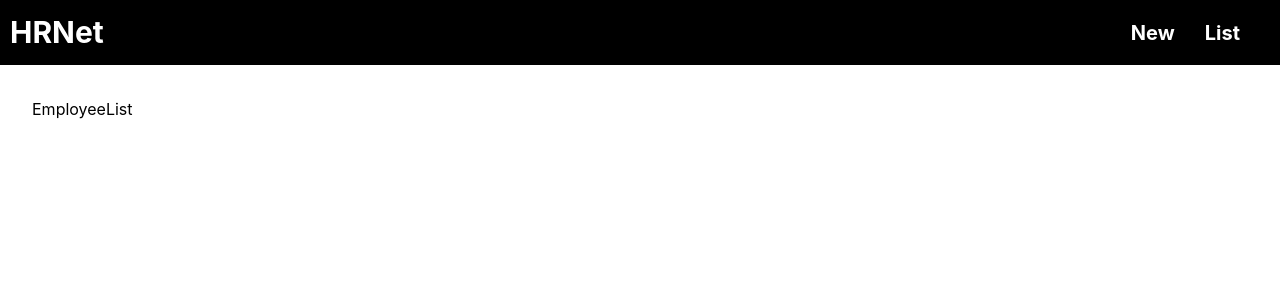
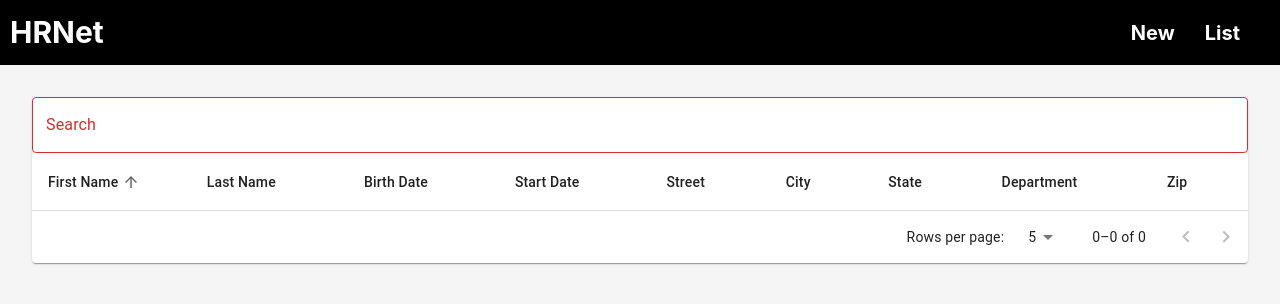
Before and after one commit to etienne-coyac/openclassrooms-projet14, a React app: page /employee-list in a window 1280 px wide. Shown: the top 304 px of the page. Built offline with nearby package versions, Linux system fonts and the light colour scheme; the HTML template or start-up script is replaced by a standard one.

Commit message:
feat: added search bar in table

```diff
--- /dev/null
+++ b/src/components/EmployeeTable.tsx
@@ -0,0 +1,162 @@
+import { useMemo, useState } from "react";
+import { Employee } from "../types/employee.types";
+import {
+  Box,
+  Paper,
+  Table,
+  TableBody,
+  TableCell,
+  TableContainer,
+  TablePagination,
+  TableRow,
+  TextField
+} from "@mui/material";
+import { useSelector } from "react-redux";
+import { RootState } from "../app/store";
+import EnhancedTableHead from "./EnhancedTableHead";
+
+function EmployeeTable() {
+  const [stringFilter, setStringFilter] = useState<string>("");
+  function descendingComparator<T>(a: T, b: T, orderBy: keyof T) {
+    const compA = a[orderBy];
+    const compB = b[orderBy];
+
+    if (compA === "" && compB === "") return 0;
+    if (compA === undefined || compA === null) return order === "asc" ? -1 : 1;
+    if (compB === undefined || compB === null) return order === "asc" ? 1 : -1;
+    if (orderBy === "birthdate" || orderBy === "startdate") {
+      const compADate = new Date(compA.toString()).getTime();
+      const compBDate = new Date(compB.toString()).getTime();
+      if (compBDate < compADate) return 1;
+      if (compBDate > compADate) return -1;
+      return 0;
+    }
+    if (compB < compA) return 1;
+    if (compB > compA) return -1;
+    return 0;
+  }
+
+  type Order = "asc" | "desc";
+
+  function getComparator(order: Order, orderBy: keyof Employee): (a: Employee, b: Employee) => number {
+    return order === "desc"
+      ? (a, b) => descendingComparator(a, b, orderBy)
+      : (a, b) => -descendingComparator(a, b, orderBy);
+  }
+
+  const [order, setOrder] = useState<Order>("asc");
+  const [orderBy, setOrderBy] = useState<keyof Employee>("firstname");
+  const [selected, setSelected] = useState<readonly string[]>([]);
+  const [page, setPage] = useState(0);
+  const [rowsPerPage, setRowsPerPage] = useState(5);
+  const employees = useSelector((state: RootState) => state.employee.value);
+
+  const handleRequestSort = (event: React.MouseEvent<unknown>, property: keyof Employee) => {
+    const isAsc = orderBy === property && order === "asc";
+    setOrder(isAsc ? "desc" : "asc");
+    setOrderBy(property);
+  };
+
+  const handleSelectAllClick = (event: React.ChangeEvent<HTMLInputElement>) => {
+    if (event.target.checked) {
+      const newSelected = employees.map((n) => n.firstname);
+      setSelected(newSelected);
+      return;
+    }
+    setSelected([]);
+  };
+
+  const handleChangePage = (event: unknown, newPage: number) => {
+    setPage(newPage);
+  };
+
+  const handleChangeRowsPerPage = (event: React.ChangeEvent<HTMLInputElement>) => {
+    setRowsPerPage(parseInt(event.target.value, 10));
+    setPage(0);
+  };
+
+  // Avoid a layout jump when reaching the last page with empty rows.
+  const emptyRows = page > 0 ? Math.max(0, (1 + page) * rowsPerPage - employees.length) : 0;
+
+  const visibleRows = useMemo(
+    () =>
+      employees
+        .slice()
+        .sort(getComparator(order, orderBy))
+        .filter((e) => {
+          if (stringFilter === "") return true;
+          return e.firstname.includes(stringFilter) || e.lastname.includes(stringFilter);
+        }),
+
+    // eslint-disable-next-line react-hooks/exhaustive-deps
+    [employees, order, orderBy, stringFilter]
+  );
+
+  return (
+    <Box sx={{ width: "100%" }}>
+      <Paper sx={{ width: "100%", mb: 2 }}>
+        <TextField
+          label="Search"
+          fullWidth
+          value={stringFilter}
+          onChange={(e) => setStringFilter(e.target.value)}
+          error={visibleRows.length === 0}
+        />
+
+        <TableContainer>
+          <Table sx={{ minWidth: 750 }} aria-labelledby="tableTitle" size={"medium"}>
+            <EnhancedTableHead
+              numSelected={selected.length}
+              order={order}
+              orderBy={orderBy}
+              onSelectAllClick={handleSelectAllClick}
+              onRequestSort={handleRequestSort}
+              rowCount={employees.length}
+            />
+            <TableBody>
+              {visibleRows.map((row, index) => {
+                const labelId = `enhanced-table-checkbox-${index}`;
+
+                return (
+                  <TableRow hover role="checkbox" tabIndex={-1} key={labelId} sx={{ cursor: "pointer" }}>
+                    <TableCell component="th" id={labelId} scope="row">
+                      {row.firstname}
+                    </TableCell>
+                    <TableCell align="left">{row.lastname}</TableCell>
+                    <TableCell align="left">{row.birthdate.toLocaleDateString("en")}</TableCell>
+                    <TableCell align="left">{row.startdate.toLocaleDateString("en")}</TableCell>
+                    <TableCell align="left">{row.street}</TableCell>
+                    <TableCell align="left">{row.city}</TableCell>
+                    <TableCell align="left">{row.state}</TableCell>
+                    <TableCell align="left">{row.department}</TableCell>
+                    <TableCell align="left">{row.zip}</TableCell>
+                  </TableRow>
+                );
+              })}
+              {emptyRows > 0 && (
+                <TableRow
+                  style={{
+                    height: (dense ? 33 : 53) * emptyRows
+                  }}
+                >
+                  <TableCell colSpan={6} />
+                </TableRow>
+              )}
+            </TableBody>
+          </Table>
+        </TableContainer>
+        <TablePagination
+          rowsPerPageOptions={[5, 10, 25]}
+          component="div"
+          count={employees.length}
+          rowsPerPage={rowsPerPage}
+          page={page}
+          onPageChange={handleChangePage}
+          onRowsPerPageChange={handleChangeRowsPerPage}
+        />
+      </Paper>
+    </Box>
+  );
+}
+
+export default EmployeeTable;
--- /dev/null
+++ b/src/components/EnhancedTableHead.tsx
@@ -0,0 +1,54 @@
+import { Box, Checkbox, TableCell, TableHead, TableRow, TableSortLabel } from "@mui/material";
+import { Employee } from "../types/employee.types";
+
+interface HeadCell {
+  id: keyof Employee;
+  label: string;
+}
+
+const headCells: HeadCell[] = [
+  { id: "firstname", label: "First Name" },
+  { id: "lastname", label: "Last Name" },
+  { id: "birthdate", label: "Birth Date" },
+  { id: "startdate", label: "Start Date" },
+  { id: "street", label: "Street" },
+  { id: "city", label: "City" },
+  { id: "state", label: "State" },
+  { id: "department", label: "Department" },
+  { id: "zip", label: "Zip" }
+];
+type Order = "asc" | "desc";
+
+interface EnhancedTableProps {
+  numSelected: number;
+  onRequestSort: (event: React.MouseEvent<unknown>, property: keyof Employee) => void;
+  onSelectAllClick: (event: React.ChangeEvent<HTMLInputElement>) => void;
+  order: Order;
+  orderBy: string;
+  rowCount: number;
+}
+
+export default function EnhancedTableHead(props: EnhancedTableProps) {
+  const { onSelectAllClick, order, orderBy, numSelected, rowCount, onRequestSort } = props;
+  const createSortHandler = (property: keyof Employee) => (event: React.MouseEvent<unknown>) => {
+    onRequestSort(event, property);
+  };
+
+  return (
+    <TableHead>
+      <TableRow>
+        {headCells.map((headCell) => (
+          <TableCell key={headCell.id} align="left" sortDirection={orderBy === headCell.id ? order : false}>
+            <TableSortLabel
+              active={orderBy === headCell.id}
+              direction={orderBy === headCell.id ? order : "asc"}
+              onClick={createSortHandler(headCell.id)}
+            >
+              {headCell.label}
+            </TableSortLabel>
+          </TableCell>
+        ))}
+      </TableRow>
+    </TableHead>
+  );
+}
--- a/src/style/index.scss
+++ b/src/style/index.scss
@@ -18,4 +18,5 @@ main {
 body {
   margin: 0;
   padding: 0;
+  background-color: #f5f5f5;
 }
--- a/src/types/schemas/employee.schemas.ts
+++ b/src/types/schemas/employee.schemas.ts
@@ -7,12 +7,12 @@ export const employeeSchema = z.object({
   lastname: z.string().min(2, { message: "Lastname must be at least 2 caracters" }).max(50),
   birthdate: z.date(),
   startdate: z.date(),
-  address: z.object({
-    street: z.string().min(2, { message: "Street must be at least 2 caracters" }).max(50),
-    city: z.string().min(2, { message: "City must be at least 2 caracters" }).max(50),
-    state: z.string().refine((val) => states.some((s) => s.abbreviation === val), { message: "State must be filled" }),
-    zip: z.string().regex(/^\d{5}$/, { message: "Zip must be a valid zip code (5 digits)" })
-  }),
+
+  street: z.string().min(2, { message: "Street must be at least 2 caracters" }).max(50),
+  city: z.string().min(2, { message: "City must be at least 2 caracters" }).max(50),
+  state: z.string().refine((val) => states.some((s) => s.abbreviation === val), { message: "State must be filled" }),
+  zip: z.string().regex(/^\d{5}$/, { message: "Zip must be a valid zip code (5 digits)" }),
+
   department: z
     .string()
     .refine((val) => departments.map((d) => d.toString()).includes(val), { message: "Department must be filled" })
--- a/src/views/CreateEmployee.tsx
+++ b/src/views/CreateEmployee.tsx
@@ -87,13 +87,11 @@ function CreateEmployee() {
         lastname,
         birthdate: birthdate?.toDate(),
         startdate: startdate?.toDate(),
-        address: {
-          street,
-          city,
-          state,
-          zip
-        },
-        department: department
+        street,
+        city,
+        state,
+        zip,
+        department
       };
       dispatch(addEmployee(employeeSchema.parse(employee)));
 
--- a/src/views/EmployeeList.tsx
+++ b/src/views/EmployeeList.tsx
@@ -1,5 +1,7 @@
+import EmployeeTable from "../components/EmployeeTable";
+
 function EmployeeList() {
-  return <>EmployeeList</>;
+  return <EmployeeTable />;
 }
 
 export default EmployeeList;
```
